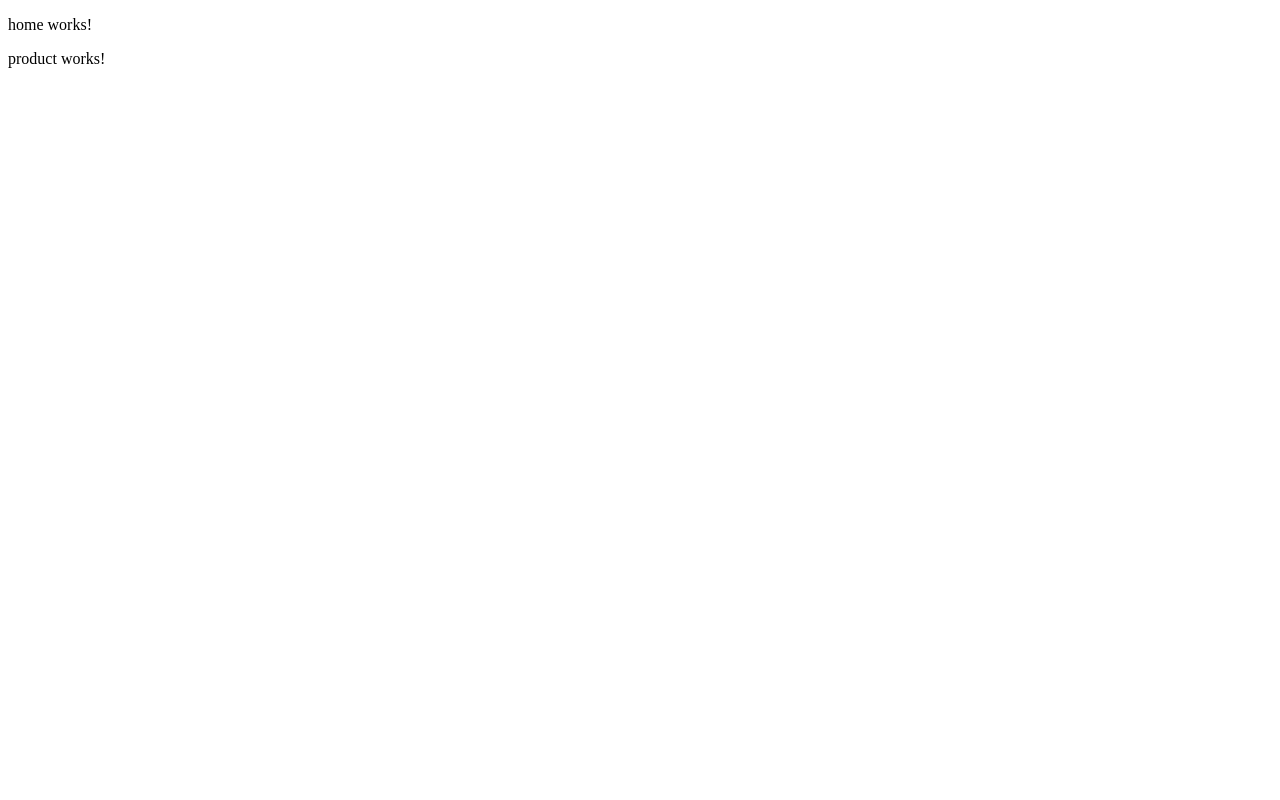
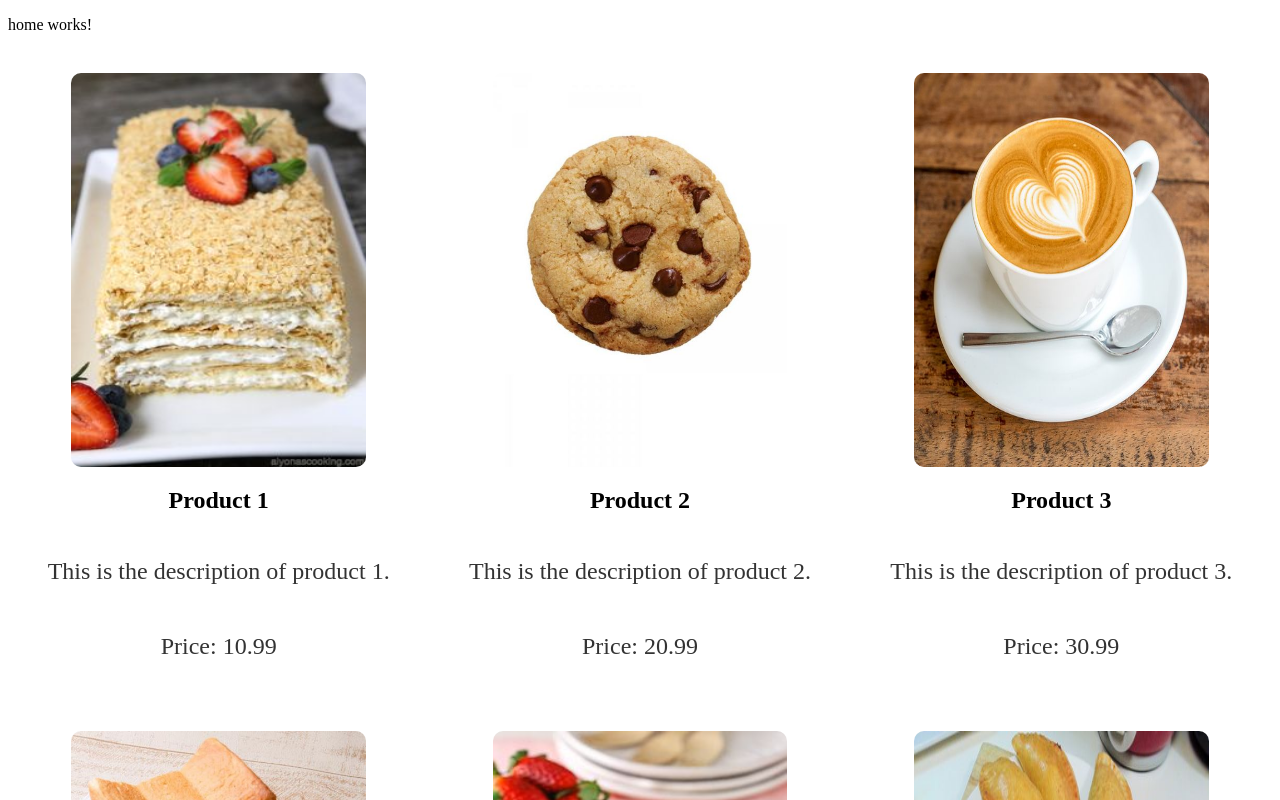
Before and after one commit to Othnielonyx/Bakerz-Bite, an Angular app in the folder bakers/: page / in a window 1280 px wide. Shown: the top 800 px of the page. Built offline with nearby package versions, Linux system fonts and the light colour scheme.

Commit message:
display product page

```diff
--- a/bakers/src/app/product/product.component.css
+++ b/bakers/src/app/product/product.component.css
@@ -0,0 +1,23 @@
+.product {
+  display: flex;
+  flex-direction: column;
+  align-items: center;
+  justify-content: center;
+}
+
+.products {
+  display: grid;
+  grid-template-columns: repeat(3, 1fr);
+}
+
+.productImg {
+  width: 70%;
+  height: 60%;
+  border-radius: 10px;
+}
+
+p {
+  font-size: 1.5rem;
+  /* font-weight: 600; */
+  color: #333;
+}
--- a/bakers/src/app/product/product.component.html
+++ b/bakers/src/app/product/product.component.html
@@ -1 +1,8 @@
-<p>product works!</p>
+<div class="products">
+  <div class="product" *ngFor="let product of products">
+    <img class="productImg" [src]="product.path" alt="product image">
+    <h2>{{ product.name }}</h2>
+    <p>{{ product.description }}</p>
+    <p>Price: {{ product.price }}</p>
+  </div>
+</div>
--- a/bakers/src/app/product/product.component.ts
+++ b/bakers/src/app/product/product.component.ts
@@ -1,10 +1,12 @@
 import { Component } from '@angular/core';
+import { Product, PRODUCTS } from './products';
+
 
 @Component({
   selector: 'app-product',
   templateUrl: './product.component.html',
-  styleUrls: ['./product.component.css']
+  styleUrls: ['./product.component.css'],
 })
 export class ProductComponent {
-
+  products: Product[] = PRODUCTS;
 }
--- /dev/null
+++ b/bakers/src/app/product/products.ts
@@ -0,0 +1,73 @@
+export interface Product {
+  name: string;
+  price: number;
+  description: string;
+  // imageName: string;
+  path: string;
+}
+
+export const PRODUCTS: Product[] = [
+  {
+    name: 'Product 1',
+    price: 10.99,
+    description: 'This is the description of product 1.',
+    // imageName: 'product1.jpg',
+    path: '../../assets/images/product1.jpg',
+  },
+  {
+    name: 'Product 2',
+    price: 20.99,
+    description: 'This is the description of product 2.',
+    // imageName: 'product2.jpg',
+    path: '../../assets/images/product2.jpg',
+  },
+  {
+    name: 'Product 3',
+    price: 30.99,
+    description: 'This is the description of product 3.',
+    // imageName: 'product3.jpg',
+    path: '../../assets/images/product3.jpg',
+  },
+  {
+    name: 'Product 4',
+    price: 40.99,
+    description: 'This is the description of product 4.',
+    // imageName: 'product4.jpg',
+    path: '../../assets/images/product4.jpg',
+  },
+  {
+    name: 'Product 5',
+    price: 50.99,
+    description: 'This is the description of product 5.',
+    // imageName: 'product5.jpg',
+    path: '../../assets/images/product5.jpg',
+  },
+  {
+    name: 'Product 6',
+    price: 60.99,
+    description: 'This is the description of product 6.',
+    // imageName: 'product6.jpg',
+    path: '../../assets/images/product6.jpg',
+  },
+  {
+    name: 'Product 7',
+    price: 70.99,
+    description: 'This is the description of product 7.',
+    // imageName: 'product7.jpg',
+    path: '../../assets/images/product7.jpg',
+  },
+  {
+    name: 'Product 8',
+    price: 80.99,
+    description: 'This is the description of product 8.',
+    // imageName: 'product8.jpg',
+    path: '../../assets/images/product8.jpg',
+  },
+  {
+    name: 'Product 9',
+    price: 90.99,
+    description: 'This is the description of product 9.',
+    // imageName: 'product9.jpg',
+    path: '../../assets/images/product9.jpg',
+  },
+];
```
Also changed, not shown: 2 other files (tests, documents, lock files or other folders).
